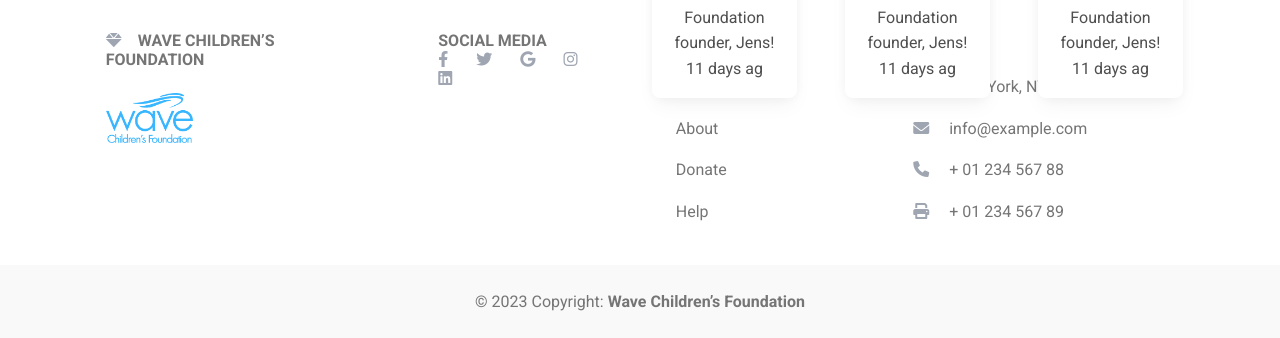
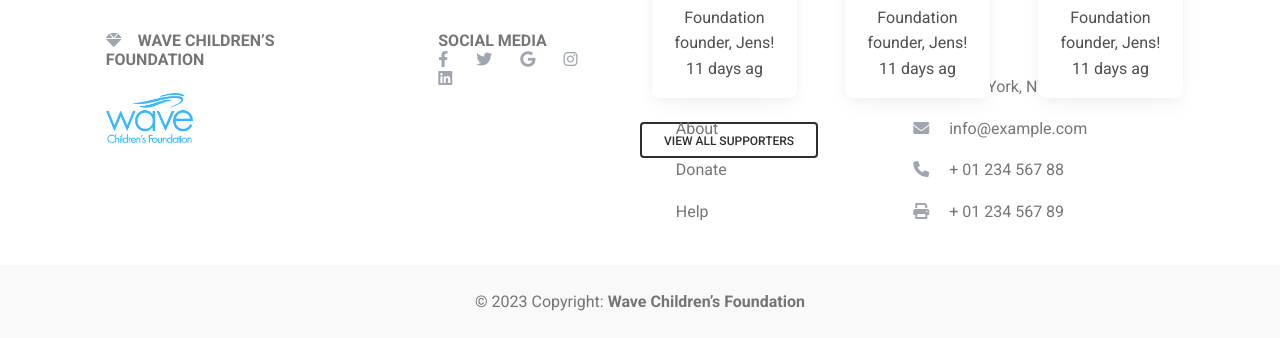
Before and after one commit to michaelmurwayi/wave, a Python web app: template template/donate.html in a window 1280 px wide; the page is wider, and only the part inside the window is pictured. Shown: the part 915-1253 px from the top of that part. Run offline with Jinja, Linux system fonts and the light colour scheme; the template is opened without the code that fills it, so the values that code supplies are empty; some libraries are stand-ins or nearby versions.

Commit message:
ft-template: initial file for impact page

```diff
--- a/template/donate.html
+++ b/template/donate.html
@@ -266,6 +266,12 @@
                         </div>
                 </div>
             </div>
+            <div class="">
+
+                <button class="btn btn-outline-dark">
+                    View All Supporters
+                </button>
+            </div>
         </div>
     </div>
     <footer class="text-center text-lg-start bg-white text-muted">
```
Also changed, not shown: template/impact.html (added).
